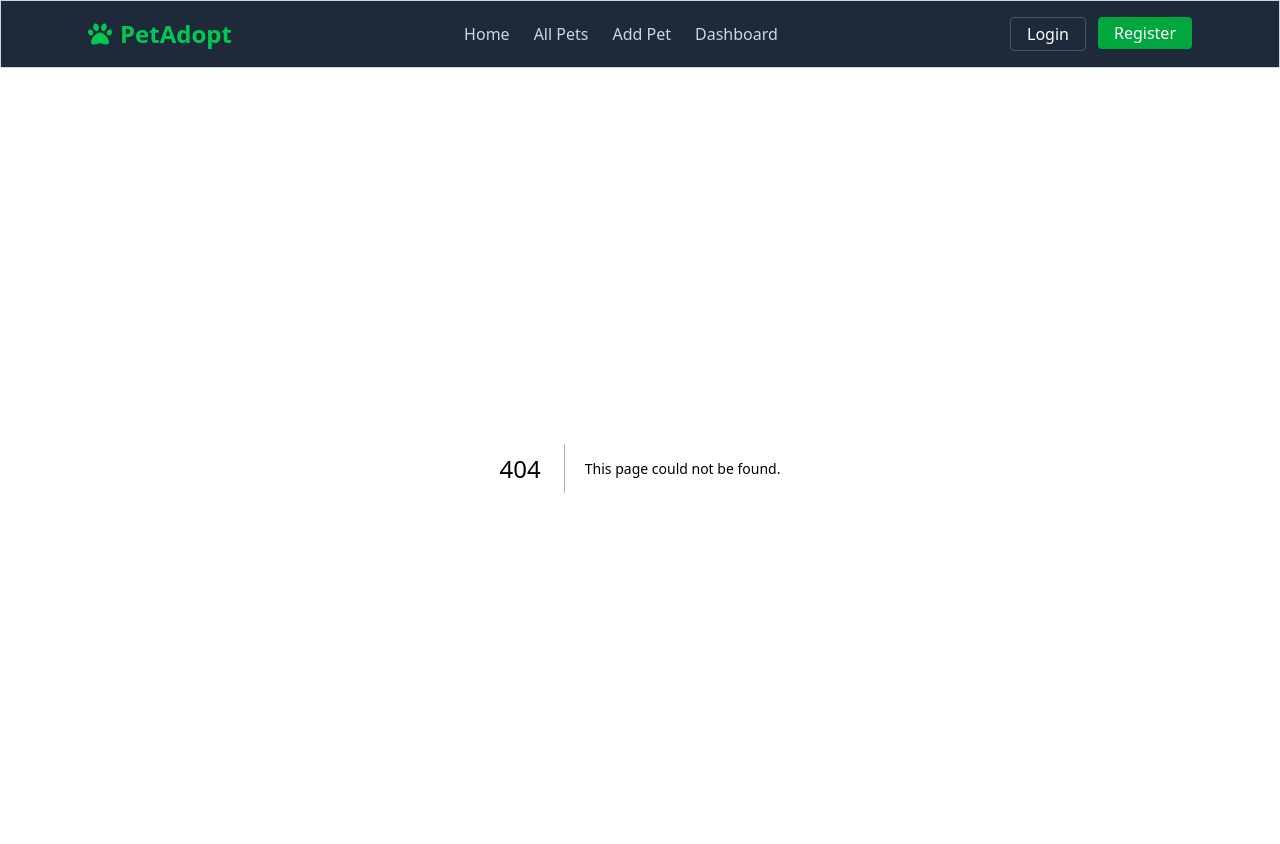
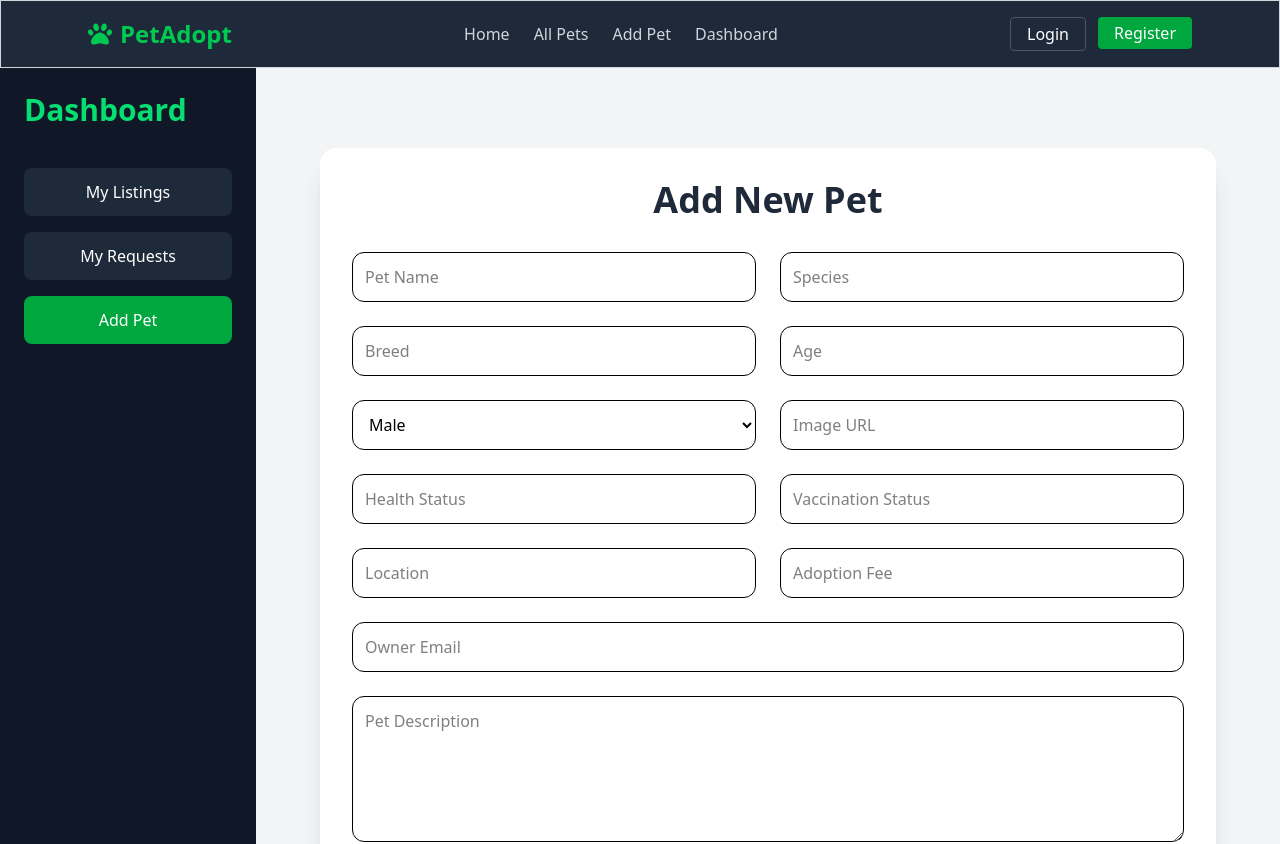
Before and after one commit to mdabgal/b13-as9-adoption-client, a Next.js app: page /dashboard/add-pet in a window 1280 px wide. Before the commit this address had no page. Shown: the top 844 px of the page. Built offline with nearby package versions, Linux system fonts and the light colour scheme.

Commit message:
created dashboard layout

```diff
--- a/package.json
+++ b/package.json
@@ -13,6 +13,7 @@
     "next": "16.2.6",
     "react": "19.2.4",
     "react-dom": "19.2.4",
+    "react-hot-toast": "^2.6.0",
     "react-icons": "^5.6.0"
   },
   "devDependencies": {
--- /dev/null
+++ b/src/app/dashboard/add-pet/page.jsx
@@ -0,0 +1,196 @@
+"use client";
+
+import { useState } from "react";
+
+export default function AddPetPage() {
+
+  const [success, setSuccess] = useState("");
+
+  const handleAddPet = async (e) => {
+    e.preventDefault();
+
+    const form = e.target;
+
+    const petData = {
+      name: form.name.value,
+      species: form.species.value,
+      breed: form.breed.value,
+      age: form.age.value,
+      gender: form.gender.value,
+      image: form.image.value,
+      healthStatus: form.health.value,
+      vaccinationStatus: form.vaccination.value,
+      location: form.location.value,
+      adoptionFee: form.fee.value,
+      description: form.description.value,
+      ownerEmail: form.email.value,
+      adopted: false,
+    };
+
+    try {
+
+      const res = await fetch("http://localhost:8000/pets", {
+        method: "POST",
+        headers: {
+          "Content-Type": "application/json",
+        },
+        body: JSON.stringify(petData),
+      });
+
+      const data = await res.json();
+
+      if (data.insertedId) {
+        setSuccess("✅ Pet added successfully!");
+        form.reset();
+      }
+
+    } catch (error) {
+      console.log(error);
+    }
+  };
+
+  return (
+
+    <div className="bg-gray-100 min-h-screen py-12">
+
+      <div className="max-w-4xl mx-auto bg-white shadow-xl rounded-2xl p-8">
+
+        <h1 className="text-4xl font-bold text-center text-gray-800 mb-8">
+          Add New Pet
+        </h1>
+
+        {
+          success &&
+          <p className="text-green-600 text-center mb-4">
+            {success}
+          </p>
+        }
+
+        <form
+          onSubmit={handleAddPet}
+          className="grid md:grid-cols-2 gap-6"
+        >
+
+
+          <input
+            type="text"
+            name="name"
+            placeholder="Pet Name"
+            required
+            className="border p-3 rounded-xl"
+          />
+
+
+          <input
+            type="text"
+            name="species"
+            placeholder="Species"
+            required
+            className="border p-3 rounded-xl"
+          />
+
+
+          <input
+            type="text"
+            name="breed"
+            placeholder="Breed"
+            required
+            className="border p-3 rounded-xl"
+          />
+
+
+          <input
+            type="number"
+            name="age"
+            placeholder="Age"
+            required
+            className="border p-3 rounded-xl"
+          />
+
+
+          <select
+            name="gender"
+            className="border p-3 rounded-xl"
+          >
+            <option>Male</option>
+            <option>Female</option>
+          </select>
+
+
+          <input
+            type="text"
+            name="image"
+            placeholder="Image URL"
+            required
+            className="border p-3 rounded-xl"
+          />
+
+
+          <input
+            type="text"
+            name="health"
+            placeholder="Health Status"
+            required
+            className="border p-3 rounded-xl"
+          />
+
+
+          <input
+            type="text"
+            name="vaccination"
+            placeholder="Vaccination Status"
+            required
+            className="border p-3 rounded-xl"
+          />
+
+
+          <input
+            type="text"
+            name="location"
+            placeholder="Location"
+            required
+            className="border p-3 rounded-xl"
+          />
+
+
+          <input
+            type="number"
+            name="fee"
+            placeholder="Adoption Fee"
+            required
+            className="border p-3 rounded-xl"
+          />
+
+
+          <input
+            type="email"
+            name="email"
+            placeholder="Owner Email"
+            required
+            className="border p-3 rounded-xl md:col-span-2"
+          />
+
+
+          <textarea
+            name="description"
+            placeholder="Pet Description"
+            rows="5"
+            required
+            className="border p-3 rounded-xl md:col-span-2"
+          ></textarea>
+
+
+            <button
+            type="submit"
+            className="md:col-span-2 bg-green-600 text-white py-3 rounded-xl font-semibold hover:bg-green-700 transition"
+          >
+            Add Pet
+          </button>
+
+        </form>
+
+      </div>
+
+    </div>
+  );
+}
--- /dev/null
+++ b/src/app/dashboard/layout.jsx
@@ -0,0 +1,51 @@
+"use client";
+
+import Link from "next/link";
+
+export default function DashboardLayout({ children }) {
+
+  return (
+
+    <div className="min-h-screen flex">
+
+
+      <div className="w-64 bg-gray-900 text-white p-6">
+
+        <h1 className="text-3xl font-bold mb-10 text-green-400">
+          Dashboard
+        </h1>
+
+        <div className="flex flex-col gap-4">
+
+          <Link href="/dashboard/my-listings">
+            <button className="w-full bg-gray-800 py-3 rounded-lg">
+              My Listings
+            </button>
+          </Link>
+
+          <Link href="/dashboard/my-requests">
+            <button className="w-full bg-gray-800 py-3 rounded-lg">
+              My Requests
+            </button>
+          </Link>
+
+          <Link href="/dashboard/add-pet">
+            <button className="w-full bg-green-600 py-3 rounded-lg">
+              Add Pet
+            </button>
+          </Link>
+
+        </div>
+
+      </div>
+
+
+      <div className="flex-1 p-8 bg-gray-100">
+
+        {children}
+
+      </div>
+
+    </div>
+  );
+}
--- /dev/null
+++ b/src/app/dashboard/page.jsx
@@ -0,0 +1,13 @@
+export default function DashboardHome() {
+
+  return (
+
+    <div>
+
+      <h1 className="text-4xl font-bold">
+        Welcome To Dashboard
+      </h1>
+
+    </div>
+  );
+}
--- a/src/app/layout.js
+++ b/src/app/layout.js
@@ -2,6 +2,7 @@ import { Geist, Geist_Mono } from "next/font/google";
 import "./globals.css";
 import Navbar from "@/components/Navbar";
 import Footer from "@/components/Footer";
+import { Toaster } from "react-hot-toast";
 
 const geistSans = Geist({
   variable: "--font-geist-sans",
@@ -28,6 +29,8 @@ export default function RootLayout({ children }) {
 
         <Navbar/>
 
+          <Toaster position="top-right" />
+
         {children}
 
         <Footer/>
--- a/src/app/update-pet/[id]/page.jsx
+++ b/src/app/update-pet/[id]/page.jsx
@@ -2,6 +2,7 @@
 
 import { useEffect, useState } from "react";
 import { useParams, useRouter } from "next/navigation";
+import toast from "react-hot-toast";
 
 export default function UpdatePetPage() {
 
@@ -11,7 +12,7 @@ export default function UpdatePetPage() {
 
   const [pet, setPet] = useState(null);
 
-  // Fetch Single Pet
+
   useEffect(() => {
 
     fetch(`http://localhost:8000/pets/${id}`)
@@ -20,7 +21,7 @@ export default function UpdatePetPage() {
 
   }, [id]);
 
-  // Update Handler
+
   const handleUpdate = async (e) => {
 
     e.preventDefault();
@@ -44,11 +45,13 @@ export default function UpdatePetPage() {
     });
 
     const data = await res.json();
+if (data.modifiedCount > 0) {
 
-    if (data.modifiedCount > 0) {
-      alert("Pet updated successfully");
-      router.push("/pets");
-    }
+  toast.success("Pet updated successfully!");
+
+  router.push("/pets");
+}
+
   };
 
   if (!pet) {
```
Also changed, not shown: src/app/pets/page.jsx (+5 -19 lines), src/app/dashboard/my-listings/page.jsx (added), 1 other file (tests, documents, lock files or other folders).
